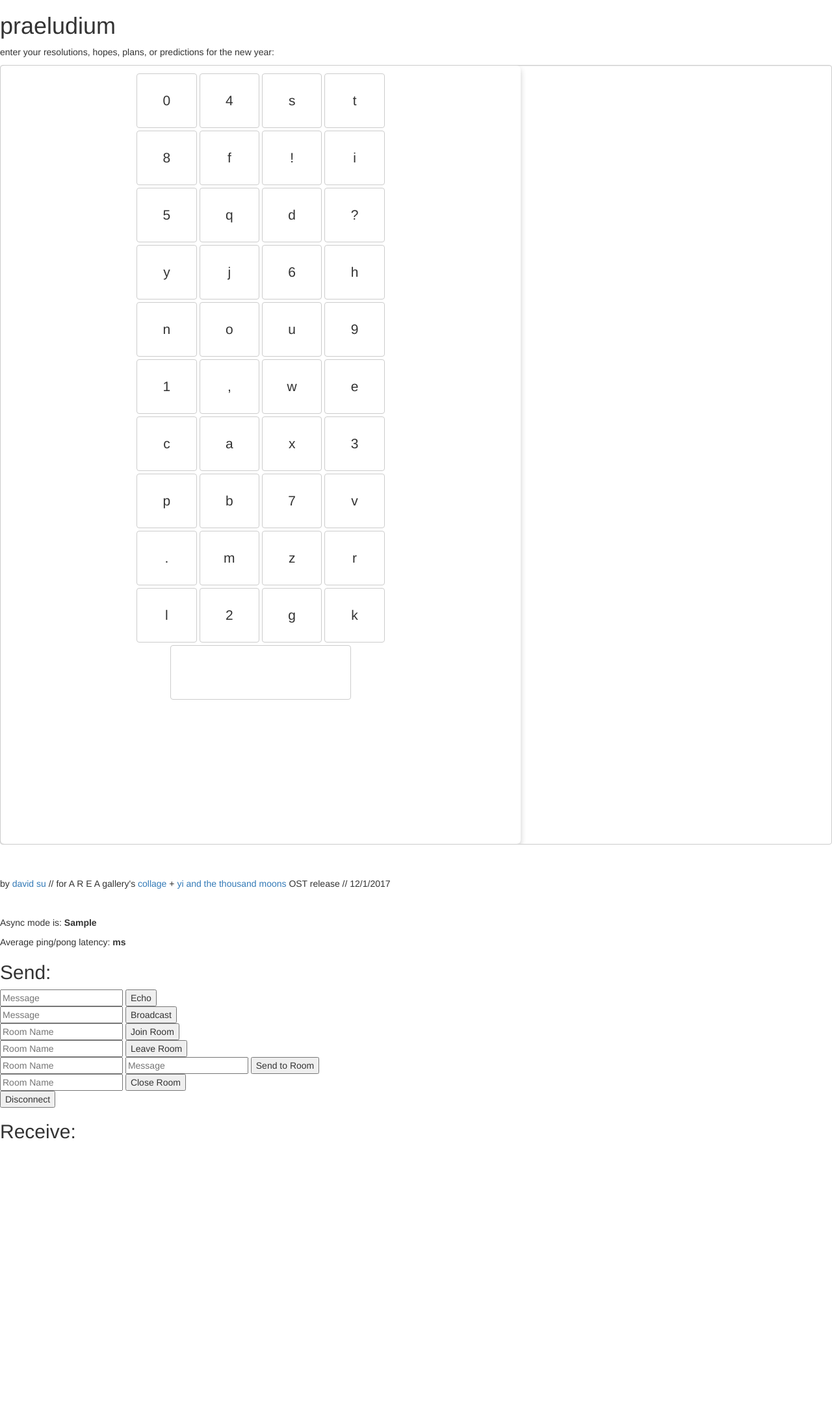
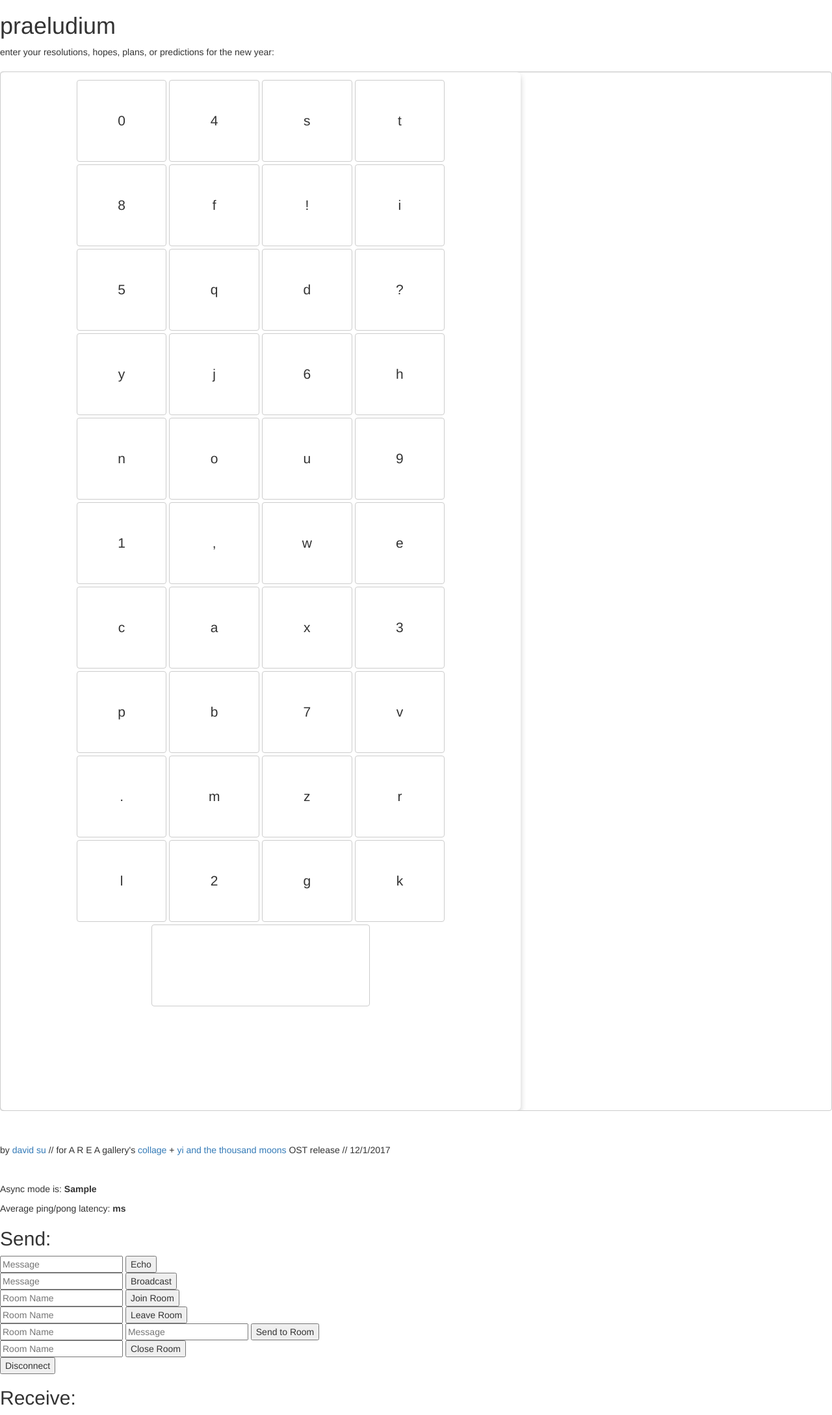
Before and after one commit to usdivad/a-collage-for-charon, a Flask app: template templates/praeludium_player.html in a window 1280 px wide. Shown: the whole page at 65% size. Before the commit the page ends 1753 px from the top, so only its background shows below. Run offline with Flask 2, Linux system fonts and the light colour scheme; the template is opened without the code that fills it: most values are stand-ins (such as "Sample title", 1, 10 or a date in 2020); some libraries are stand-ins or nearby versions.

Commit message:
update stylin a bit; add typewriter display

```diff
--- a/static/praeludium_player.js
+++ b/static/praeludium_player.js
@@ -107,10 +107,11 @@ $(document).ready(function() {
     $("#inline").remove();
 
     // Adjust style
-    $(".btn").css("width", "4.4em");
-    $(".btn").css("height", "4em");
-    $(".jqbtk-space").css("width", "13.2em");
-    $(".keyboard-container").css("height", "1200px");
+    $(".btn").css("width", "6.6em");
+    $(".btn").css("height", "6em");
+    $(".jqbtk-space").css("width", "16em");
+    $(".keyboard-container").css("height", "1600px");
+    // $(".keyboard-container").css("text-align", "center");
 
     // Generate session ID
     // From https://stackoverflow.com/a/19964557/4438760
@@ -175,6 +176,9 @@ $(document).ready(function() {
         var keyChar = $(this).attr("data-value");
         handleTap(keyChar);
         //console.log($(this).attr("data-value")); // this.getAttribute("data-value")
+
+        $("#disp").text($("#disp").text() + keyChar);
+
         return false;
     });
 
--- a/static/style_praeludium.css
+++ b/static/style_praeludium.css
@@ -1,8 +1,11 @@
-.button {
-    width: 125%;
-    height: 125%;
+body {
+    /*text-align: center;*/
 }
 
-.keyboard-container {
-    height: 800px;
+#disp {
+    font-family: Courier, monospace;
+    font-size: 125%;
+    color: white;
+    background: black;
+    margin: 20px 5px;
 }
--- a/templates/praeludium_player.html
+++ b/templates/praeludium_player.html
@@ -23,6 +23,11 @@
 <body>
     <h1>praeludium</h1>
     <p>enter your resolutions, hopes, plans, or predictions for the new year:</p>
+
+    <p>
+        <div id="disp"></div>
+    </p>
+
     <p>
         <!-- <input type="text" class="keyboard form-control" id="default"> -->
 
```
Also changed, not shown: templates/praeludium_conductor.html (+2 -8 lines).
